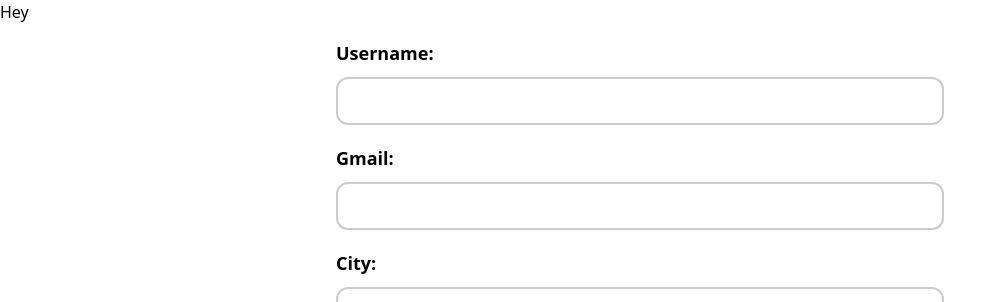
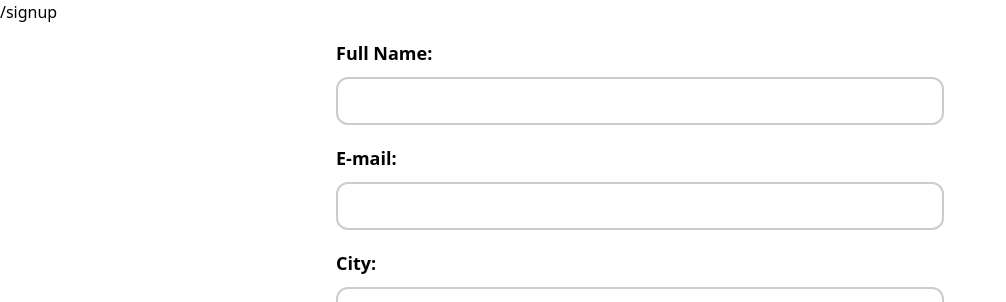
Before and after one commit to gouravengineer/flask-recomendation, a Flask app: page /login in a window 1280 px wide. Shown: the top 302 px of the page, without its empty margins (0-1006 px from the left). Run offline with Flask 2, Linux system fonts and the light colour scheme; some libraries are stand-ins or nearby versions.

Commit message:
Update login.html

```diff
--- a/food_recommendation/templates/login.html
+++ b/food_recommendation/templates/login.html
@@ -53,78 +53,46 @@
     <title>Document</title>
   </head>
   <body>
-    <h1>Hey</h1>
-    <form action="submit" method="post" class="lg:w-[50%] mx-auto p-4">
+    <h1>{{ url_for('signup')}}</h1>
+    <form action="/signup" method="POST" class="lg:w-[50%] mx-auto p-4" onsubmit="set_localStorage_Value()">
       <div class="form-group">
-        <label for="username">Username:</label>
-        <input type="text" id="username" name="username" />
+        <label for="fullname">Full Name:</label>
+        <input type="text" id="fullname" name="fullname" required/>
       </div>
       <div class="form-group">
-        <label for="gmail">Gmail:</label>
-        <input type="email" id="gmail" name="gmail" />
+        <label for="email">E-mail:</label>
+        <input type="email" id="email" name="email" required/>
       </div>
       <div class="form-group">
         <label for="city">City:</label>
-        <input type="text" id="city" name="city" />
+        <input type="text" id="city" name="city" required/>
       </div>
       <div class="form-group">
         <label for="password">Password:</label>
-        <input type="password" id="password" name="password" />
+        <input type="password" id="password" name="password" required/>
       </div>
       <div class="form-group">
         <label for="confirm_password">Re-enter Password:</label>
-        <input type="password" id="confirm_password" name="confirm_password" />
+        <input type="password" id="confirm_password" name="confirm_password" required/>
       </div>
+      <input class="hidden" name="mood" id="mood">
+      <input class="hidden" name="preference" id="preference" >
+      <input class="hidden" name="type" id="type" >
+
       <input type="submit" value="Submit" />
       <!-- <input type="submit" value="Submit" class="lg:ml-[84%] ml-[70%]" /> -->
     </form>
     <script>
-      const form = document.querySelector('form');
-      let usernameInput = document.querySelector('#username');
-      let passwordInput = document.querySelector('#password');
-      let gmailInput = document.querySelector('#gmail');
-      let cityInput = document.querySelector('#city');
-      let confirm_passwordInput = document.querySelector('#confirm_password');
-      form.addEventListener('submit', (event) => {
-        event.preventDefault(); // prevent form submission
+      function set_localStorage_Value() {
+        // console.log(localStorage.getItem('mood'))
+        // console.log("hello")
+        document.getElementById('mood').value= localStorage.getItem('mood');
+        document.getElementById('preference').value= localStorage.getItem('preference');
+        document.getElementById('type').value= localStorage.getItem('type');
+      return true;
+    }
 
-        // retrieve form input values
-        const username = usernameInput.value;
-        const password = passwordInput.value;
-        const gmail = gmailInput.value;
-        const city = cityInput.value;
-        const confirm_password = confirm_passwordInput.value;
 
-        // perform authentication logic
-        // if (username === 'myusername' && password === 'mypassword') {
-        if (
-          username !== '' &&
-          password !== '' &&
-          confirm_passwordInput !== '' &&
-          city !== '' &&
-          gmail !== ''
-        ) {
-          if (password !== confirm_passwordInput) {
-            // successful authentication
-            console.log('Login successful!');
-            // redirect to authenticated page
-            // window.location.href = 'authenticated.html';
-            localStorage.setItem('username', username);
-            localStorage.setItem('password', password);
-            localStorage.setItem('city', city);
-            localStorage.setItem('gmail', gmail);
-          } else {
-            alert('password and confirmation password must be same');
-          }
-        } else {
-          // unsuccessful authentication
-          console.log('Incorrect username or password');
-          // clear input fields
-          usernameInput.value = '';
-          passwordInput.value = '';
-          window.alert('please Enter a valid username and password');
-        }
-      });
     </script>
   </body>
 </html>
```
